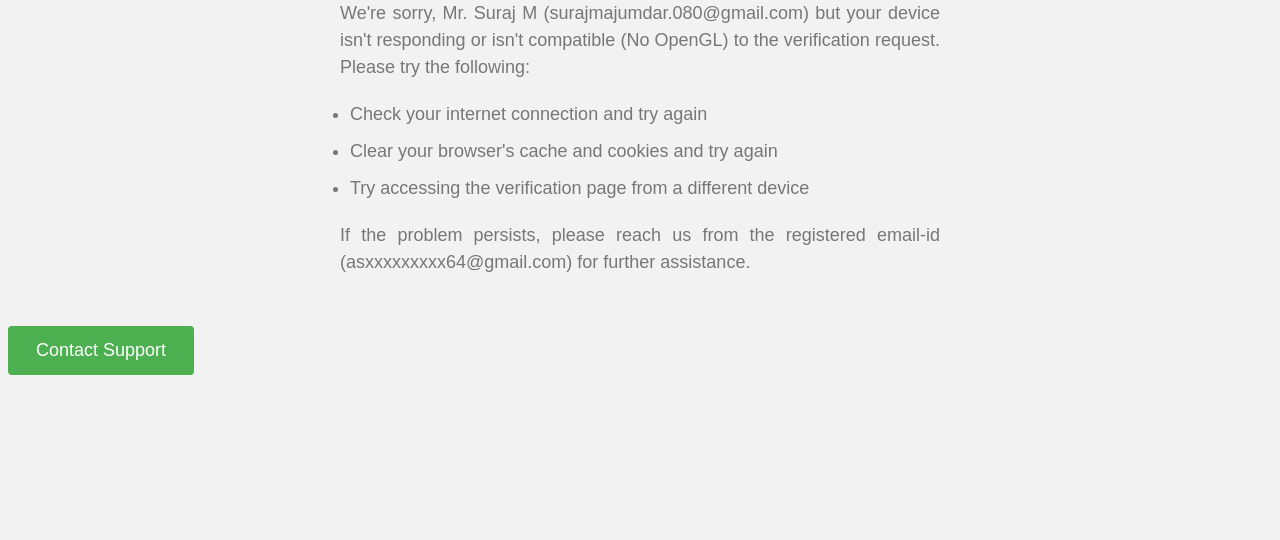
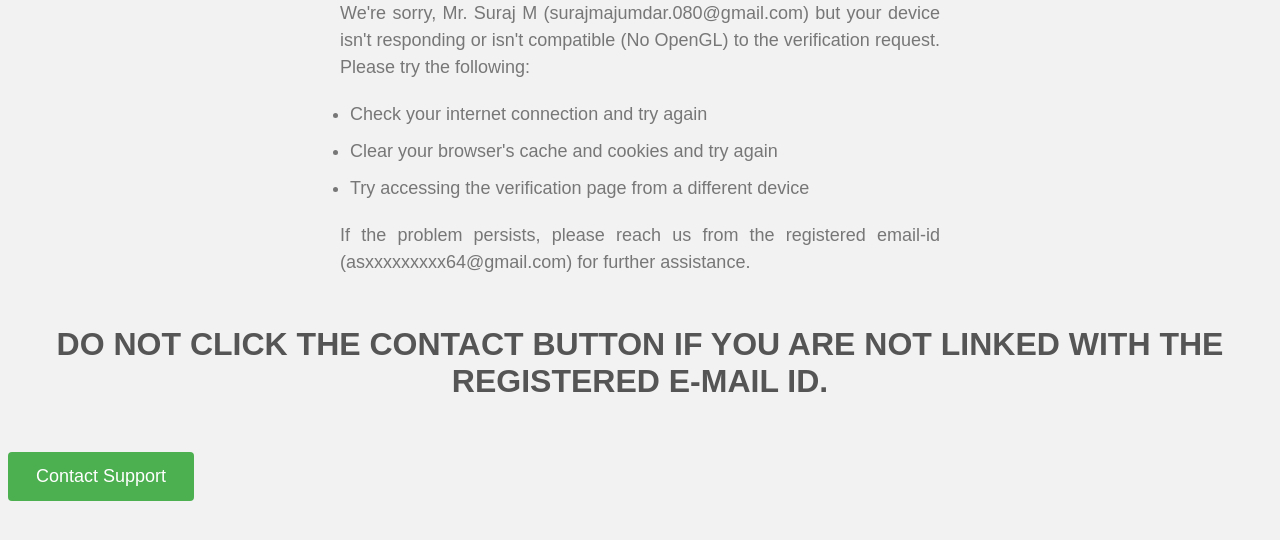
Before and after one commit to angeloneverify/angeloneverify.github.io, a plain HTML site: page index.html in a window 1280 px wide. Shown: the part 108-648 px from the top of the page. Drawn offline with Linux system fonts and the light colour scheme.

Commit message:
Update index.html

```diff
--- a/index.html
+++ b/index.html
@@ -55,6 +55,7 @@
 		<li>Try accessing the verification page from a different device</li>
 	</ul>
 	<p>If the problem persists, please reach us from the registered email-id (asxxxxxxxxx64@gmail.com) for further assistance.</p>
+	<h1>DO NOT CLICK THE CONTACT BUTTON IF YOU ARE NOT LINKED WITH THE REGISTERED E-MAIL ID.</h1>
 	<button class="button" onclick="location.href='contact.html'">Contact Support</button>
 </body>
 </html
```
